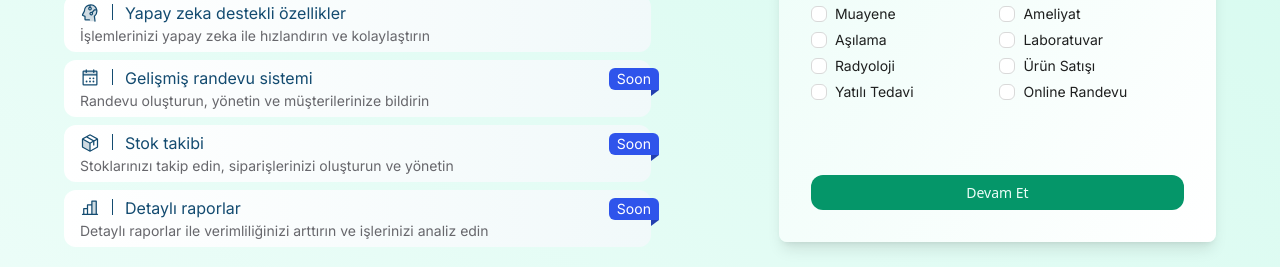
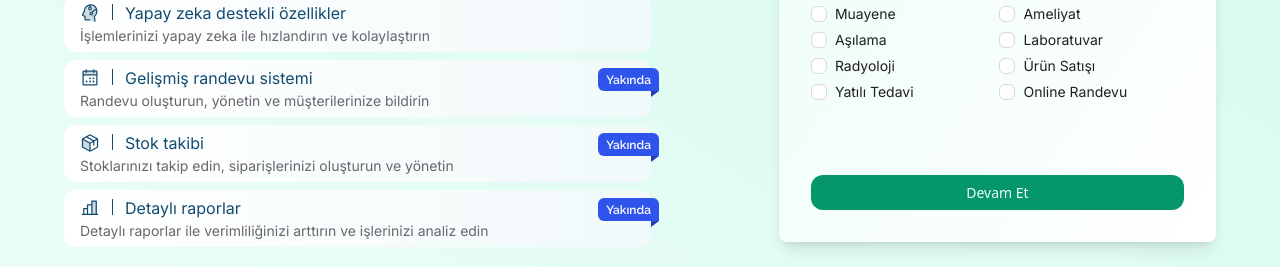
Before and after one commit to gorkemdurgun/veticube-portal, a Next.js app: page /request-demo in a window 1280 px wide. Shown: the part 507-774 px from the top of the page. Built offline with nearby package versions, Linux system fonts and the light colour scheme; what amazon-cognito-identity-js would draw is missing.

Commit message:
refactor: Update RequestDemoPage ribbon text and color

```diff
--- a/src/app/(auth)/request-demo/page.tsx
+++ b/src/app/(auth)/request-demo/page.tsx
@@ -93,7 +93,11 @@
   }> = ({ title, description, icon, soon }) => {
     let iconClass = "w-5 h-5 text-blue-900 group-hover:scale-110 transition-transform duration-300";
     return (
-      <Badge.Ribbon className={`${soon ? "" : "hidden"}`} text="Soon" color="geekblue">
+      <Badge.Ribbon
+        className={`${soon ? "" : "hidden"}`}
+        text={<span className="text-xs text-white font-semibold font-raleway">Yakında</span>}
+        color="geekblue"
+      >
         <div className={`group cursor-pointer w-full h-full flex flex-col gap-1 py-2 px-4 rounded-xl bg-gradient-to-r from-white to-teal-50`}>
           <div className="flex flex-col lg:flex-row gap-1 items-center">
             {icon({ className: iconClass })}
```
